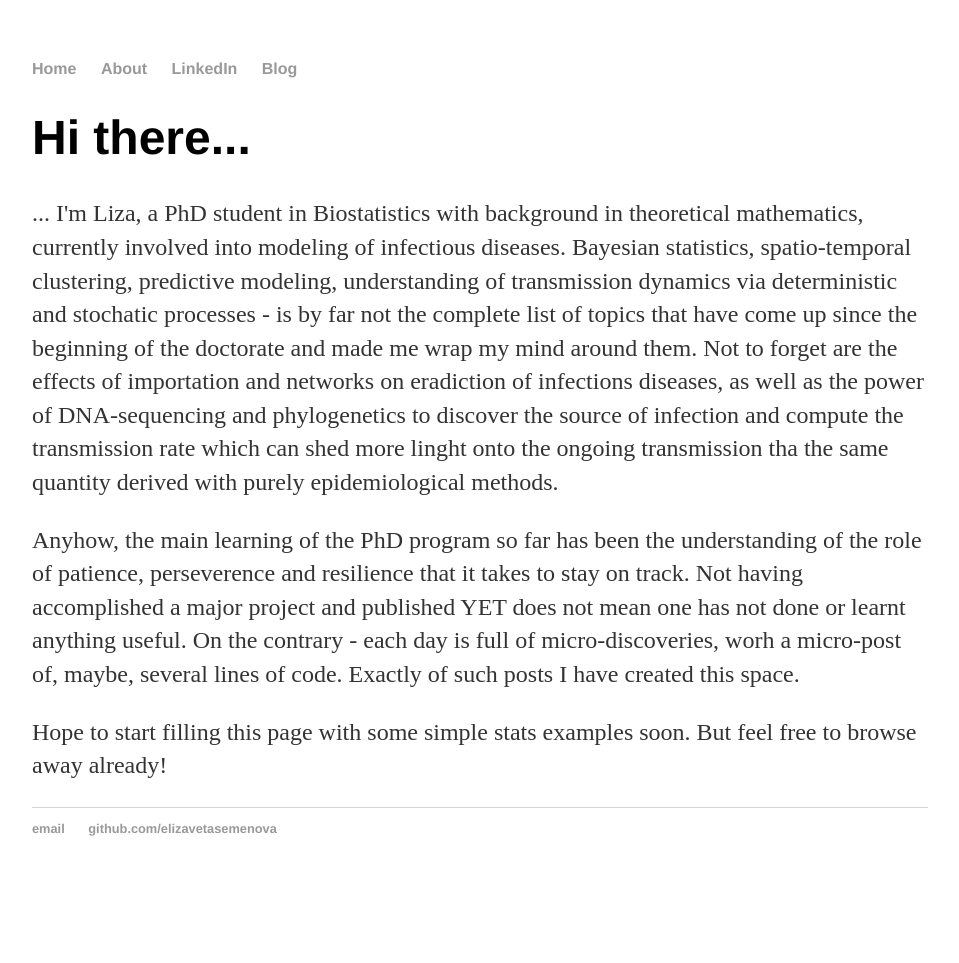
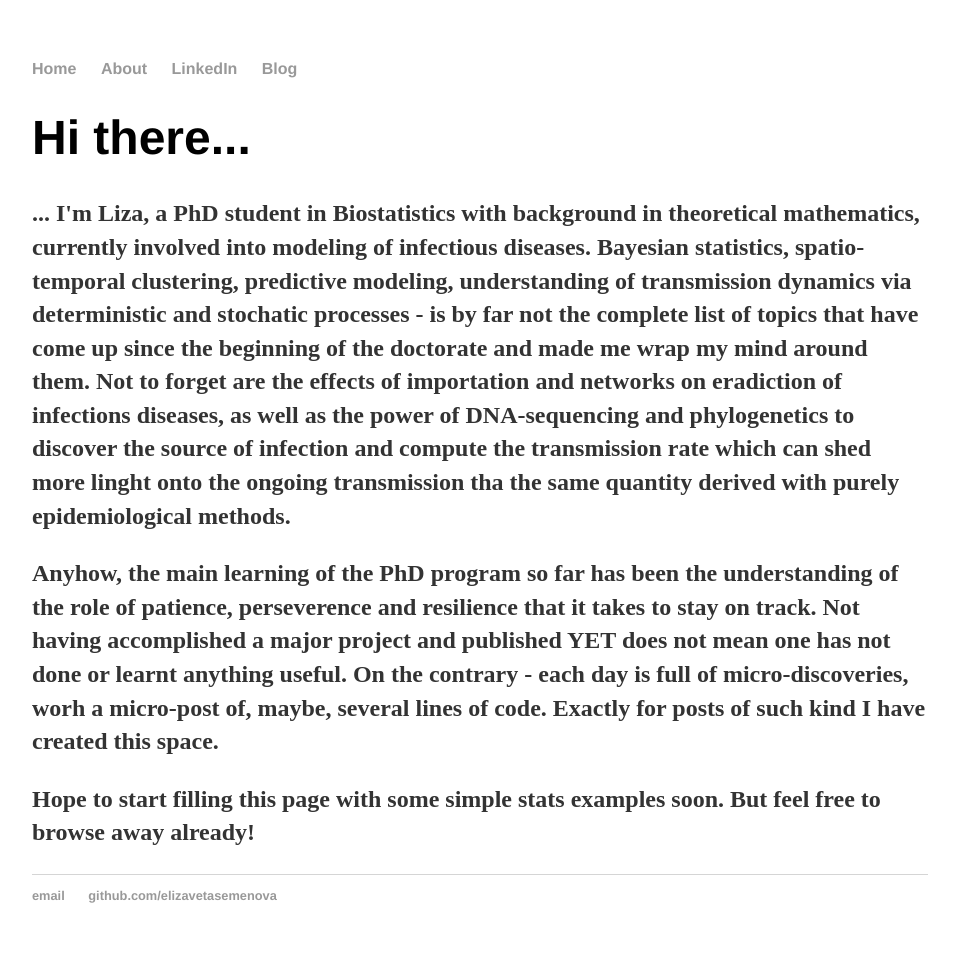
Before and after one commit to elizavetasemenova/elizavetasemenova.github.io, a Jekyll site: the page built from index.html, in a window 1280 px wide. Shown: the whole page, without its empty margins (160-1119 px from the left). Built offline with Jekyll 4.4.1, drawn with Linux system fonts in a browser that asks for light colours; before the commit the page ends 900 px from its top, so only the background shows below that.

Commit message:
Update index.html

```diff
--- a/index.html
+++ b/index.html
@@ -4,7 +4,7 @@ title: Liza Semenova, statistician in progress
 ---
 <div class="blurb">
 	<h1>Hi there...</h1>
-	<p>... I'm Liza, a PhD student in Biostatistics with background in theoretical mathematics, currently involved into
+	<h4><p>... I'm Liza, a PhD student in Biostatistics with background in theoretical mathematics, currently involved into
 		modeling of infectious diseases. Bayesian statistics, spatio-temporal clustering, predictive modeling,
 		understanding of transmission dynamics via deterministic and stochatic processes -
 		is by far not the complete list of topics that have come up since the beginning of the doctorate
@@ -18,7 +18,8 @@ title: Liza Semenova, statistician in progress
 	<p>Anyhow, the main learning of the PhD program so far has been the understanding of the role of patience,
 		perseverence and resilience that it takes to stay on track. Not having accomplished a major project and published YET
 		does not mean one has not done or learnt anything useful. On the contrary - each day is full of micro-discoveries,
-		worh a micro-post of, maybe, several lines of code. Exactly of such posts I have created this space. </p>
+		worh a micro-post of, maybe, several lines of code. Exactly for posts of such kind I have created this space. </p>
 
 	 <p>Hope to start filling this page with some simple stats examples soon. But feel free to browse away already! </p>
+	</h4>
 </div><!-- /.blurb -->
```
